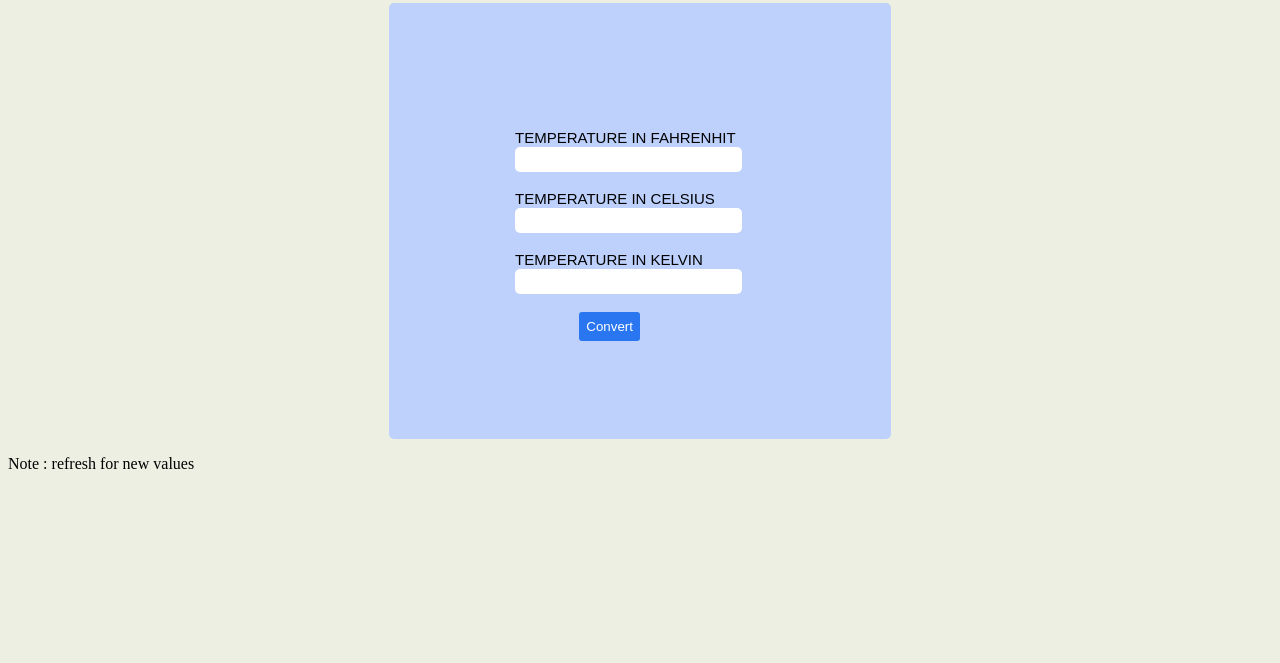
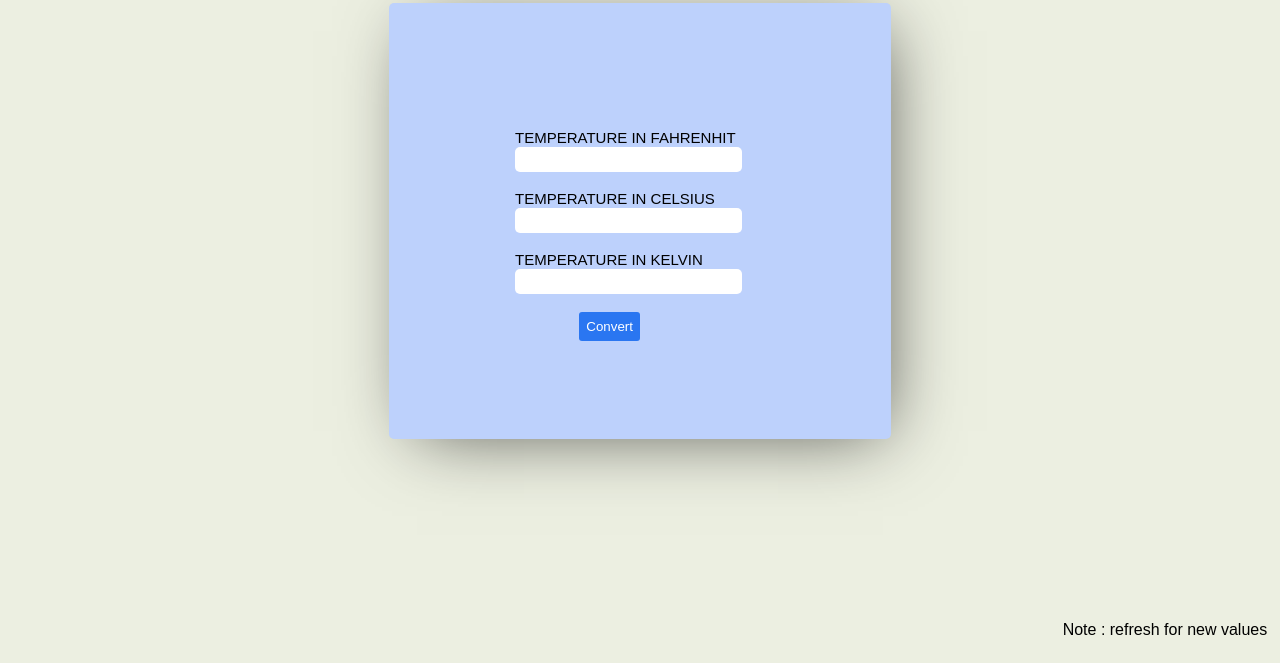
Before and after one commit to pratikd2124/Temperature-converter, a plain HTML site: page Temp_conv/index.html in a window 1280 px wide. Shown: the part 137-800 px from the top of the page. Drawn offline with Linux system fonts and the light colour scheme.

Commit message:
Update style.css

```diff
--- a/Temp_conv/style.css
+++ b/Temp_conv/style.css
@@ -13,6 +13,9 @@ section{
     width: 250px;
     background-color: rgb(189, 209, 252);
     border-radius: 5px;
+    -webkit-box-shadow: 10px 10px 70px -18px rgba(0,0,0,0.68);
+    -moz-box-shadow: 10px 10px 70px -18px rgba(0,0,0,0.68);
+    box-shadow: 10px 10px 70px -18px rgba(0,0,0,0.68);
 }
 section input{
     padding: 5px 10%;
@@ -36,3 +39,14 @@ section #convert{
    cursor: pointer;
    color: white;
 }
+#convert:hover{
+    background-color: white;
+    color: #1125d4;
+    border: 10px solid 2a76f1;
+
+}
+footer p{
+    position: absolute;
+    bottom: 1%; right: 1%;
+    font-family: Arial, Helvetica, sans-serif;
+    }
```
